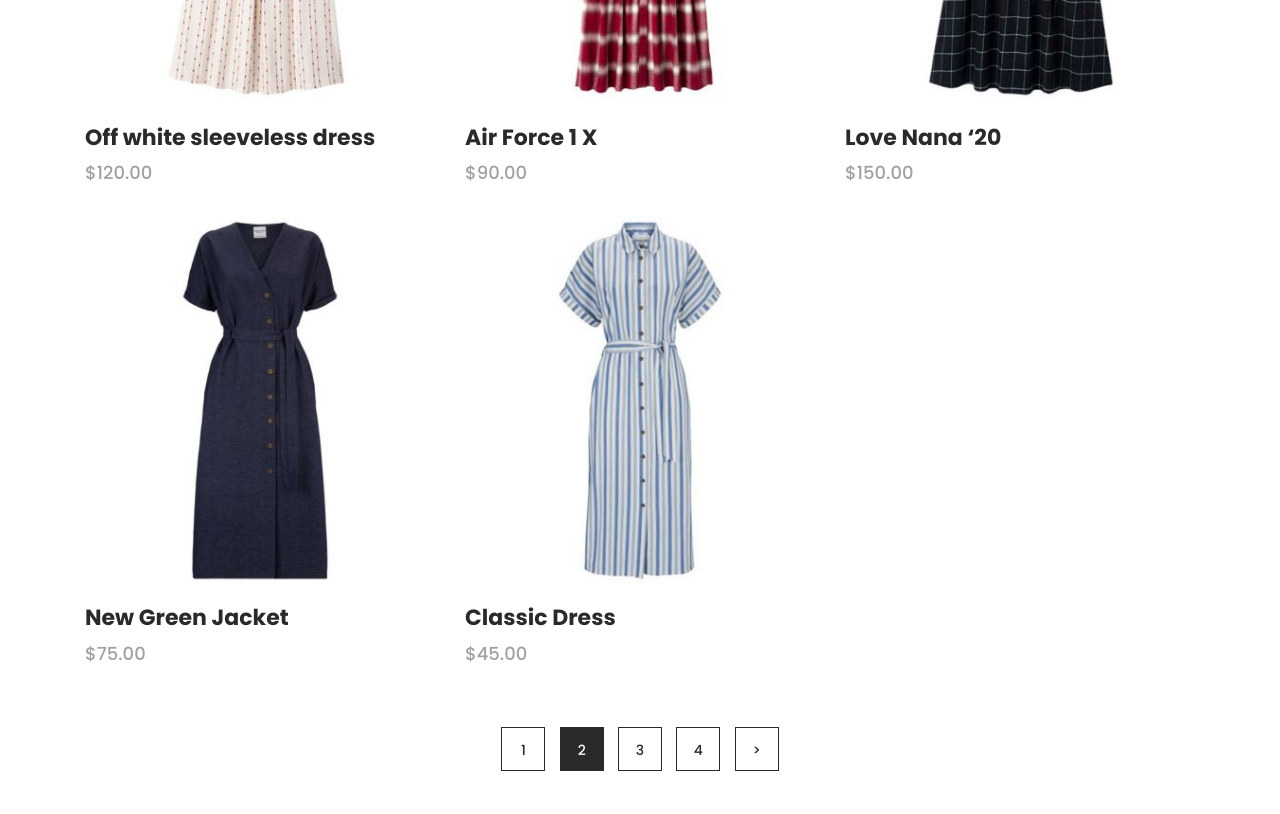
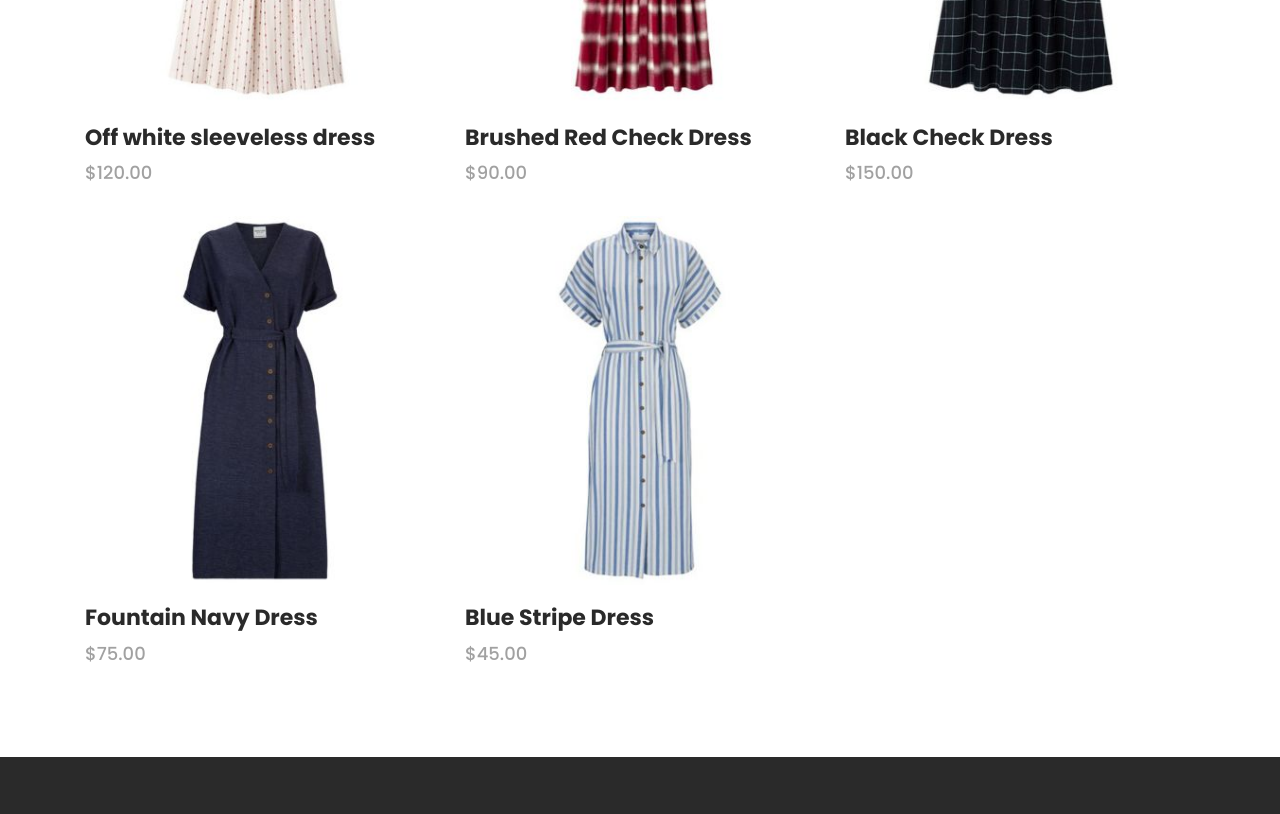
Before and after one commit to Reahana/DevTech-website-new-design, a plain HTML site: page women/dress.html in a window 1280 px wide. Shown: the part 1060-1874 px from the top of the page. Drawn offline with Linux system fonts and the light colour scheme.

Commit message:
name the dress

```diff
--- a/women/dress.html
+++ b/women/dress.html
@@ -157,7 +157,7 @@
                             <img src="../assets/images/women/dress/Brushed Red Check Dress.jpg" alt="">
                         </div>
                         <div class="down-content">
-                            <h4>Air Force 1 X</h4>
+                            <h4>Brushed Red Check Dress</h4>
                             <span>$90.00</span>
 
                         </div>
@@ -176,7 +176,7 @@
                             <img src="../assets/images/women/dress/Black Check Dress.jpg" alt="">
                         </div>
                         <div class="down-content">
-                            <h4>Love Nana ‘20</h4>
+                            <h4>Black Check Dress</h4>
                             <span>$150.00</span>
 
                         </div>
@@ -195,7 +195,7 @@
                             <img src="../assets/images/women/dress/Fountain Navy Dress.jpg" alt="">
                         </div>
                         <div class="down-content">
-                            <h4>New Green Jacket</h4>
+                            <h4>Fountain Navy Dress</h4>
                             <span>$75.00</span>
 
                         </div>
@@ -214,7 +214,7 @@
                             <img src="../assets/images/women/dress/Blue Stripe Dress.jpg" alt="">
                         </div>
                         <div class="down-content">
-                            <h4>Classic Dress</h4>
+                            <h4>Blue Stripe Dress</h4>
                             <span>$45.00</span>
 
                         </div>
@@ -222,29 +222,6 @@
                 </div>
 
 
-
-
-                <div class="col-lg-12">
-                    <div class="pagination">
-                        <ul>
-                            <li>
-                                <a href="#">1</a>
-                            </li>
-                            <li class="active">
-                                <a href="#">2</a>
-                            </li>
-                            <li>
-                                <a href="#">3</a>
-                            </li>
-                            <li>
-                                <a href="#">4</a>
-                            </li>
-                            <li>
-                                <a href="#">></a>
-                            </li>
-                        </ul>
-                    </div>
-                </div>
             </div>
         </div>
     </section>
```
